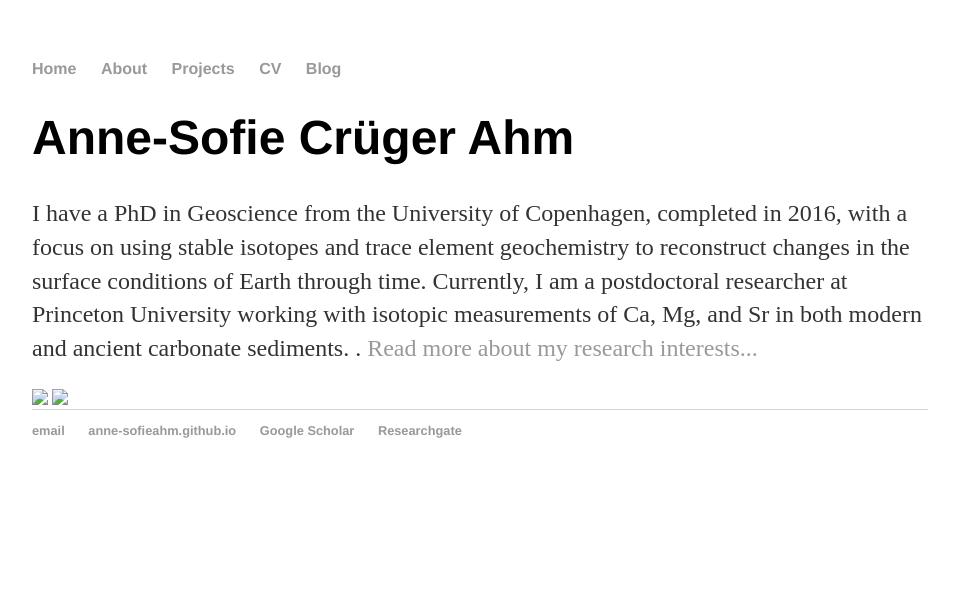
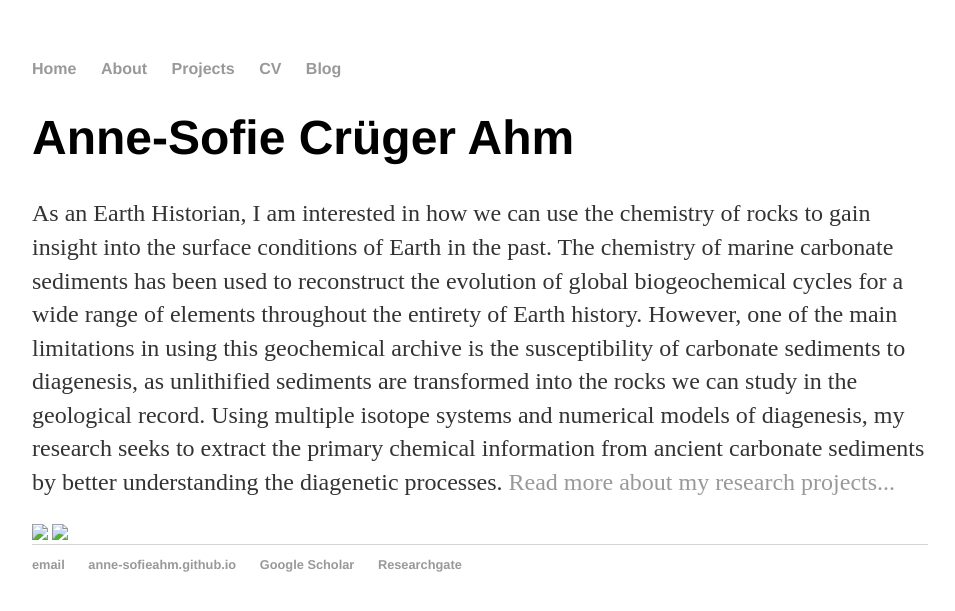
Before and after one commit to Anne-SofieAhm/Anne-SofieAhm.github.io, a Jekyll site: the page built from index.html, in a window 1280 px wide. Shown: the top 611 px of the page, without its empty margins (160-1115 px from the left). Built offline with Jekyll 4.4.1, drawn with Linux system fonts in a browser that asks for light colours.

Commit message:
Update index.html

```diff
--- a/index.html
+++ b/index.html
@@ -4,8 +4,18 @@ title: Anne-Sofie, Earth Historian
 ---
 <div class="blurb">
 	<h1>Anne-Sofie Crüger Ahm</h1>
-	<p>I have a PhD in Geoscience from the University of Copenhagen, completed in 2016, with a focus on using stable isotopes and trace element geochemistry to reconstruct changes in the surface conditions of Earth through time. Currently, I am a postdoctoral researcher at Princeton University working with isotopic measurements of Ca, Mg, and Sr in both modern and ancient carbonate sediments.
-. <a href="/about">Read more about my research interests...</a></p>
+	<p>As an Earth Historian, I am interested in how we can use the chemistry of rocks
+	  to gain insight into the surface conditions of Earth in the past. The chemistry
+	  of marine carbonate sediments has been used to reconstruct the evolution of global
+	  biogeochemical cycles for a wide range of elements throughout the entirety of
+	  Earth history. However, one of the main limitations in using this geochemical
+	  archive is the susceptibility of carbonate sediments to diagenesis, as
+	  unlithified sediments are transformed into the rocks we can study in the
+	  geological record. Using multiple isotope systems and numerical models of
+	  diagenesis, my research seeks to extract the primary chemical information from
+	  ancient carbonate sediments by better understanding the diagenetic processes.<?p>
+
+		<a href="/projects">Read more about my research projects...</a></p>
 </div><!-- /.blurb -->
 
 <img src="Anne-SofieAhm.github.io/IMG_20181231_153408046.jpg" width="49%"/>
```
